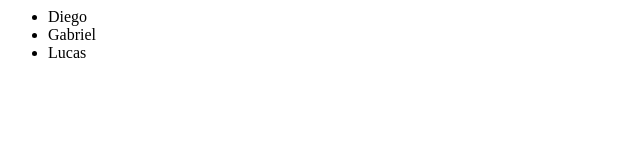
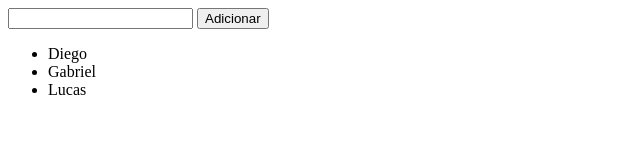
Before and after one commit to dortoo/dom-manipulation, a plain HTML site: page dom manipulation/exercise4.html in a window 1280 px wide. Shown: the whole page, without its empty margins (0-640 px from the left). Drawn offline with Linux system fonts and the light colour scheme.

Commit message:
exercise 4 updated

```diff
--- a/dom manipulation/exercise4.html
+++ b/dom manipulation/exercise4.html
@@ -1,26 +1,46 @@
 <html>
   <head>
-    <title>DOM Manipulation</title>
+    <meta charset="UTF-8">
+    <title>Curso Javascript</title>
   </head>
   <body>
     <div id="app">
+      <div id="box">
+        <input type="text" name="nome">
+        <button onClick="adicionar()">Adicionar</button>
+      </div>
     </div>
 
     <script>
       var nomes = ["Diego", "Gabriel", "Lucas"];
 
-      var app = document.querySelector('#app');
+      var mainElement = document.querySelector('#box');
 
       var list = document.createElement('ul');
 
-      nomes.forEach(function (nome) {
-        var li = document.createElement('li');
-        li.textContent = nome;
-        list.appendChild(li);
-      });
+      var liElement;
 
-      app.appendChild(list);
+      for(let index = 0; index < nomes.length; index++) {
+        liElement = document.createElement('li');
+        var text = document.createTextNode(nomes[index]);
+        liElement.appendChild(text);
+        list.appendChild(liElement);
+      }
 
+      mainElement.appendChild(list);
+
+      function adicionar() {
+
+        var input = document.querySelector('#box input');
+
+        liElement = document.createElement('li');
+        var text = document.createTextNode(input.value);
+        liElement.appendChild(text);
+        list.appendChild(liElement);
+
+        input.value = ""; //resetting input box.
+
+      }
 
     </script>
   </body>
```
